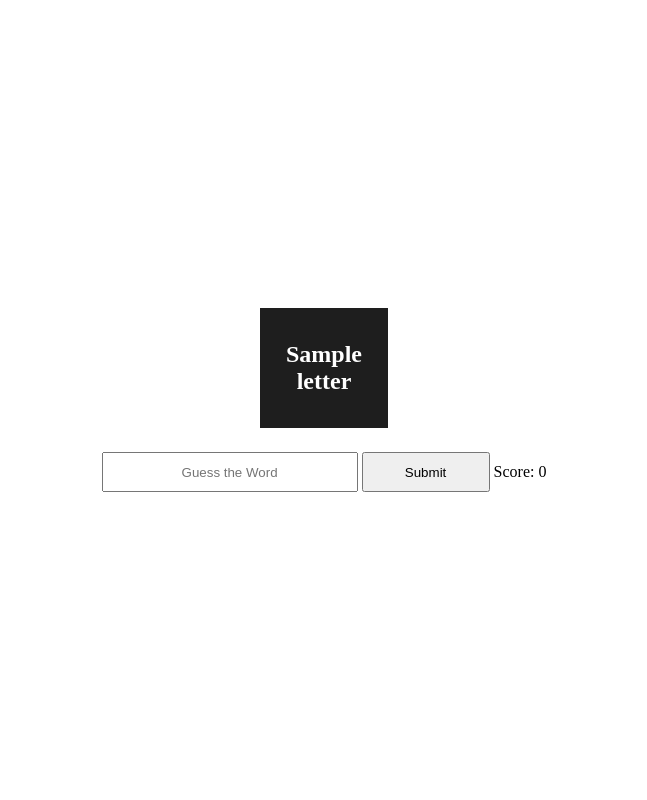
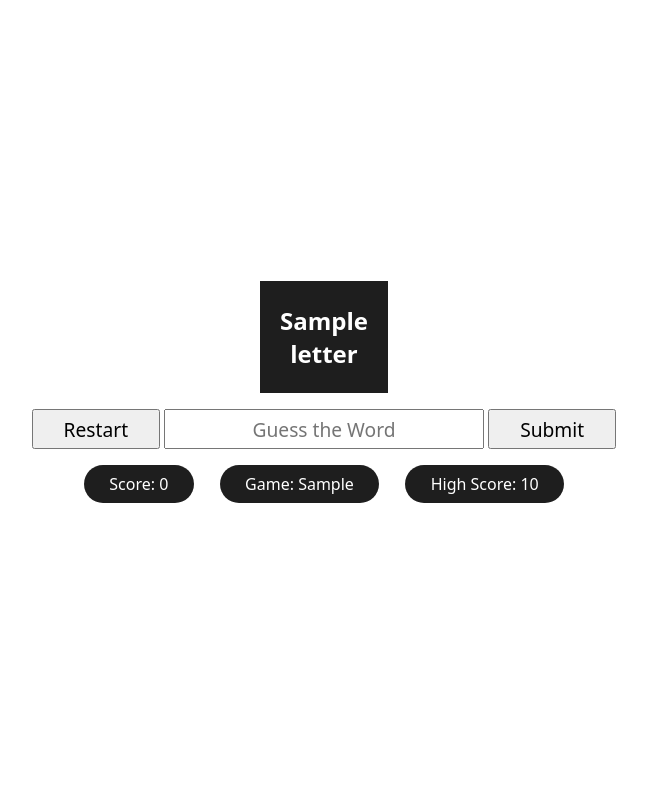
Before and after one commit to jegirhiny/umass-global, a Flask app: template 20.5/templates/board.html in a window 1280 px wide. Shown: the whole page, without its empty margins (316-963 px from the left). Run offline with Flask 2, Linux system fonts and the light colour scheme; the template is opened without the code that fills it: most values are stand-ins (such as "Sample title", 1, 10 or a date in 2020).

Commit message:
20.5 exercise complete

```diff
--- a/20.5/static/board.css
+++ b/20.5/static/board.css
@@ -4,7 +4,7 @@
     background-color: #1e1e1e;
     width: fit-content;
     align-items: center;
-    height: 15vh;
+    height: 14vh;
 }
 
 .row h2 {
@@ -13,16 +13,36 @@
     width: 10vw;
 }
 
-form {
-    margin-top: 3vh;
+form, .misc-container, h4 {
+    margin-top: 2vh;
 }
 
-input {
+.misc-container {
+    display: flex;
+}
+
+input, button {
+    font-size: larger;
     text-align: center;
     height: 5vh;
-    width: 20vw;
+    width: 25vw;
 }
 
-input[type="submit"] {
+input[type="submit"], button {
+    cursor: pointer;
     width: 10vw;
 }
+
+h3 {
+    padding: 1vh 2vw;
+    margin: 0 1vw;
+}
+
+h3 {
+    background-color: #1e1e1e;
+    border-radius: 20px;
+    color: #FFFFFF;
+    text-align: center;
+    font-size: medium;
+    font-weight: normal;
+}
--- a/20.5/static/board.js
+++ b/20.5/static/board.js
@@ -1,18 +1,21 @@
 const $notification =  $('#notification');
 const $form = $('#word-form');
-const $score = $('#score')
+const $score = $('#score');
+const $played = $('#played');
+const $highScore = $('#high-score');
+const $restartButton = $('#restart');
 let notificationTimeout;
 
 function displayResponse(response) {
     $notification.text(response);
-    $notification.show();
+    $notification.css('visibility', 'visible');
 
     if (notificationTimeout) {
         clearTimeout(notificationTimeout);
     }
 
     notificationTimeout = setTimeout(() => {
-        $notification.hide();
+        $notification.css('visibility', 'hidden');
     }, 3000);
 }
 
@@ -22,19 +25,54 @@ function updateScore(isValid, score) {
     }
 
     let currentScore = parseInt($score.text().replace('Score: ', ''));
+    $score.text('Score: ' + (currentScore + score));
+}
 
-    $score.text('Score: ' + (currentScore + score));
+function updateGamesPlayed(played) {
+    $played.text('Game: ' + played);
+}
+
+function updateHighScore(highScore) {
+    $highScore.text('High Score: ' + highScore);
 }
 
 $form.on('submit', async (e) => {
     e.preventDefault();
 
     const $word = $('#word');
+    const wordLiteral = $word.val();
+    const wordScoreVal = wordLiteral.length;
 
-    let res = await axios.post('/validate_word', { word: $word.val() });
+    let res = await axios.post('/validate_word', { word: wordLiteral });
 
     displayResponse(res.data.result);
-    updateScore(res.data.result == 'ok', $word.val().length);
+    updateScore(res.data.result == 'ok', wordScoreVal);
+
+    setTimeout(async () => {
+        $form.hide();
+
+        let res = await axios.post('/update_statistics', { score: wordScoreVal });
+        updateGamesPlayed(res.data.played);
+
+        if(res.data.newHighScore) {
+            updateHighScore(res.data.highScore);
+        }
+
+        updateScore(true, 0);
+
+        $restartButton.trigger('click');
+    }, 60000);
 
     $form.trigger('reset');
 })
+
+$restartButton.on('click', async () => {
+    let res = await axios.get('/restart_game');
+
+    for (let i = 0; i < res.data.board.length; i++) {
+        for (let j = 0; j < res.data.board[i].length; j++) {
+            const $letter = $(`.row:eq(${i}) h2:eq(${j})`);
+            $letter.text(res.data.board[i][j]);
+        }
+    }
+});
--- a/20.5/static/index.css
+++ b/20.5/static/index.css
@@ -1,6 +1,7 @@
 * {
     margin: 0;
     padding: 0;
+    font-family: system-ui, -apple-system, BlinkMacSystemFont, 'Segoe UI', Roboto, Oxygen, Ubuntu, Cantarell, 'Open Sans', 'Helvetica Neue', sans-serif;
 }
 
 body {
--- a/20.5/templates/board.html
+++ b/20.5/templates/board.html
@@ -19,12 +19,18 @@
     {% endfor %}
 
     <form method="get" id="word-form">
+        <button type="button" id="restart">Restart</button>
         <input placeholder="Guess the Word" id="word">
         <input type="submit">
-        <label id="score">Score: 0</label>
     </form>
 
-    <h2 id="notification"></h2>
+    <div class="misc-container">
+        <h3 id="score">Score: 0</h3>
+        <h3 id="played">Game: {{ games_played }}</h3>
+        <h3 id="high-score">High Score: {{ high_score }}</h3>
+    </div>
+
+    <h4 id="notification" style="visibility: hidden;"></h4>
 
     <script src="https://unpkg.com/jquery"></script>
     <script src="https://unpkg.com/axios/dist/axios.js"></script>
```
Also changed, not shown: 20.5/app.py (+38 -9 lines), 1 other file.
